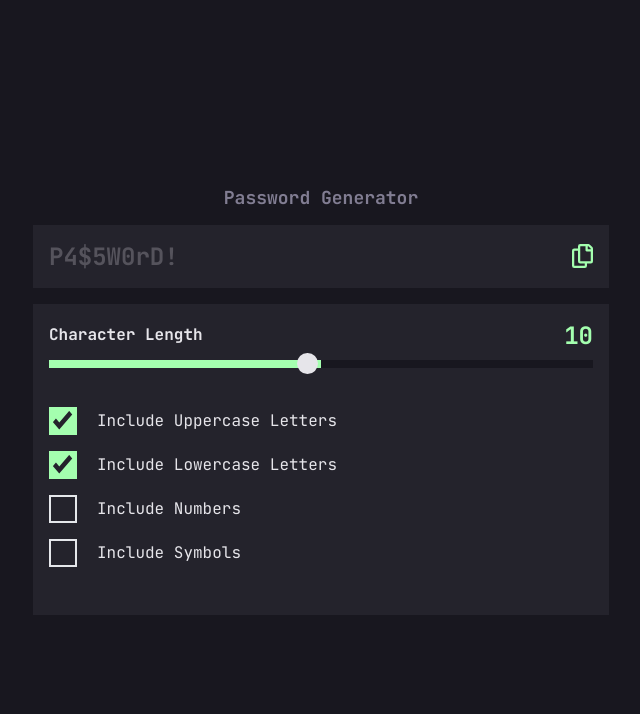
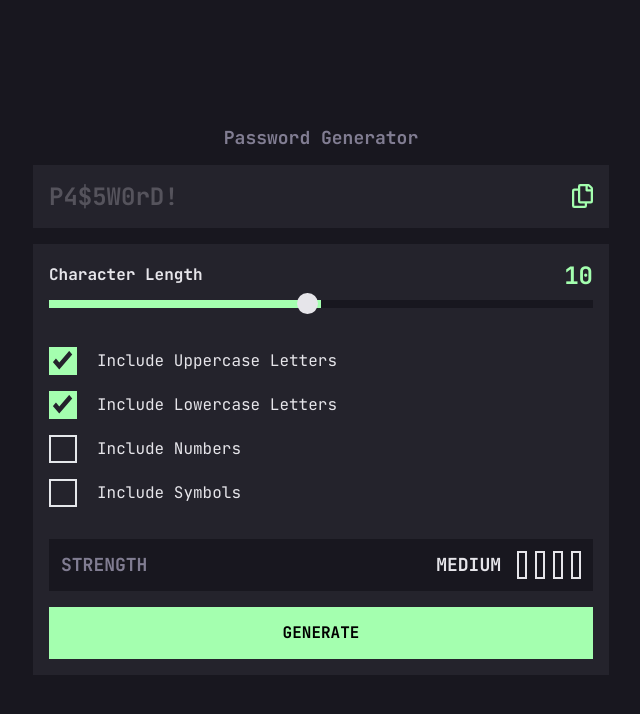
Before and after one commit to kens-visuals/password-generator-app, a Next.js app: page / in a window 1280 px wide. Shown: the top 714 px of the page, without its empty margins (319-959 px from the left). Built offline with nearby package versions, Linux system fonts and the light colour scheme.

Commit message:
create strength measure and generate button

```diff
--- a/components/RangeSlider.tsx
+++ b/components/RangeSlider.tsx
@@ -1,7 +1,4 @@
 import { ChangeEvent, useState } from 'react';
-
-// Components
-import CheckboxList from './CheckboxList';
 
 const RangeSlider = () => {
   const [rangeBg, setRangeBg] = useState<string>(
@@ -27,7 +24,7 @@ const RangeSlider = () => {
   };
 
   return (
-    <div className="mt-4 bg-primary-light p-4">
+    <>
       <div className="flex items-center justify-between">
         <span className="font-bold text-secondary-light">Character Length</span>
         <span className="text-heading-md text-green">{range}</span>
@@ -46,9 +43,7 @@ const RangeSlider = () => {
         style={{ background: rangeBg }}
         className="slider-thumb"
       />
-
-      <CheckboxList />
-    </div>
+    </>
   );
 };
 
--- a/pages/index.tsx
+++ b/pages/index.tsx
@@ -4,6 +4,7 @@ import Head from 'next/head';
 // Components
 import Input from '../components/Input';
 import RangeSlider from '../components/RangeSlider';
+import CheckboxList from '../components/CheckboxList';
 
 const Home: NextPage = () => {
   return (
@@ -25,7 +26,37 @@ const Home: NextPage = () => {
         <div className="w-[90%] max-w-xl">
           <Input />
 
-          <RangeSlider />
+          <div className="mt-4 bg-primary-light p-4">
+            <RangeSlider />
+
+            <CheckboxList />
+
+            <div className="mb-4 flex items-center justify-between bg-primary p-3">
+              <span className="text-body uppercase text-secondary">
+                Strength
+              </span>
+
+              <div className="flex items-center justify-between gap-4">
+                <span className="text-body uppercase text-secondary-light">
+                  Medium
+                </span>
+
+                <div className="flex items-center justify-between gap-2">
+                  <div className="h-7 w-2.5 border-2 border-secondary-light"></div>
+                  <div className="h-7 w-2.5 border-2 border-secondary-light"></div>
+                  <div className="h-7 w-2.5 border-2 border-secondary-light"></div>
+                  <div className="h-7 w-2.5 border-2 border-secondary-light"></div>
+                </div>
+              </div>
+            </div>
+
+            <button
+              type="button"
+              className="w-full border-2 border-transparent bg-green to-primary-light p-3 font-bold uppercase transition-all duration-300 hover:border-green hover:bg-primary-light hover:text-green"
+            >
+              Generate
+            </button>
+          </div>
         </div>
       </main>
     </div>
```
